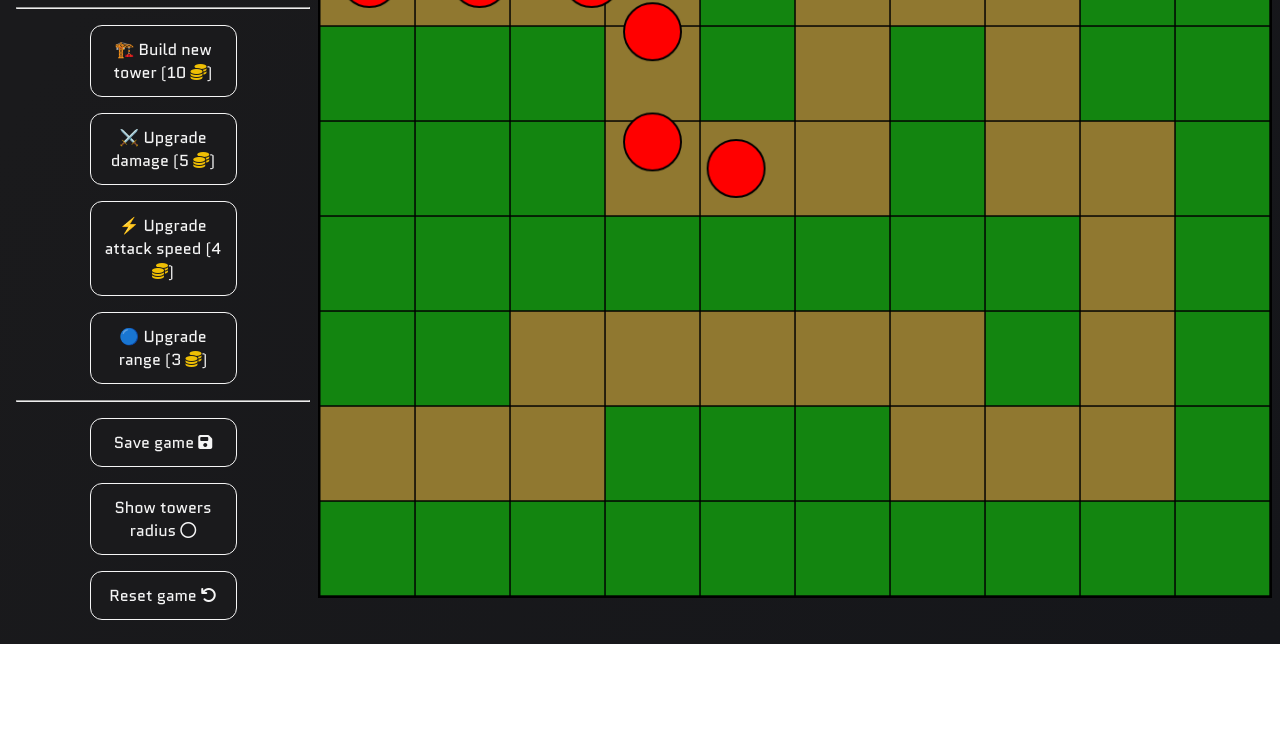
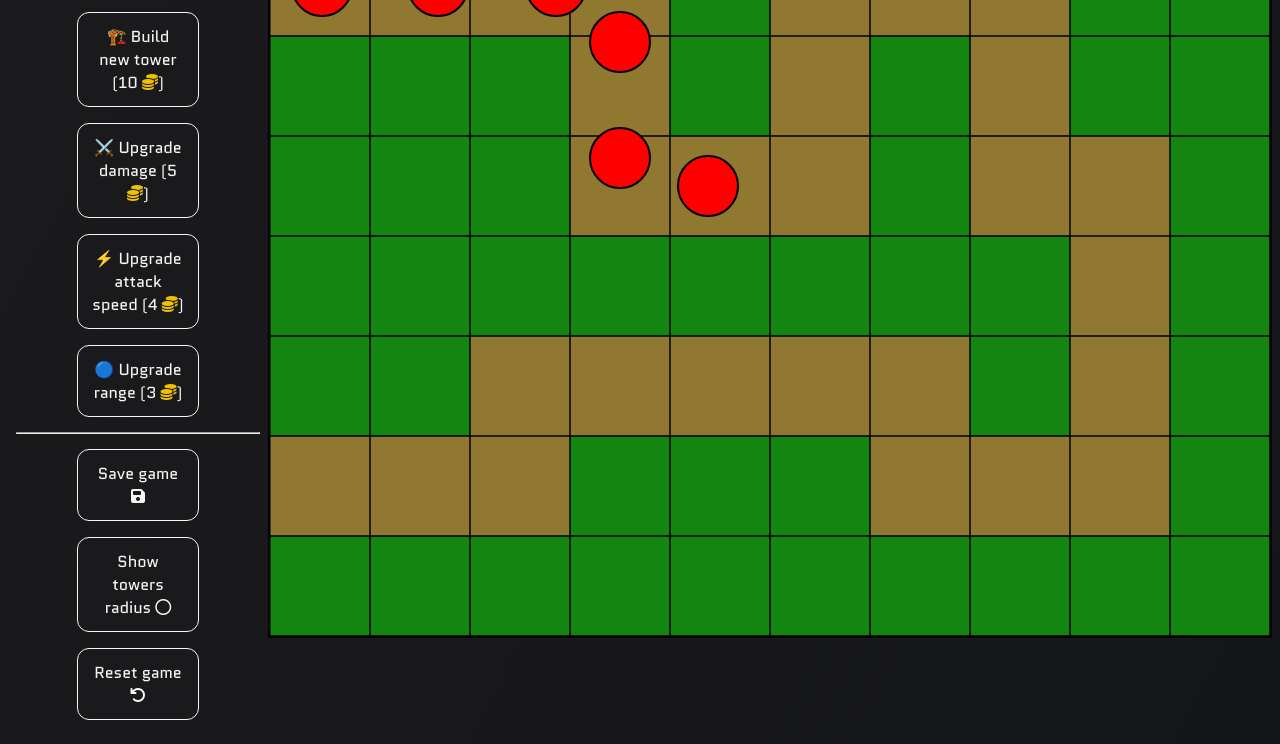
Before and after one commit to WilinskiW/TowerDefenceJS, a website built with webpack: page src/index.html in a window 1280 px wide. Shown: the part 178-922 px from the top of the page. Before the commit the page ends 822 px from the top, so only its background shows below. Built offline with nearby package versions, Linux system fonts and the light colour scheme.

Commit message:
responsive for mobile

```diff
--- a/src/index.html
+++ b/src/index.html
@@ -32,6 +32,6 @@
     </div>
     <canvas id="scene"></canvas>
 </div>
-<script type="module" src="/dist/bundle.min.js"></script>
+<script type="module" src="./scripts/main.js"></script>
 </body>
 </html>
--- a/src/scripts/enemy.js
+++ b/src/scripts/enemy.js
@@ -81,8 +81,7 @@ export class Enemy {
      * @returns {boolean} `true` jeśli przeciwnik jest na pozycji bazy, `false` w przeciwnym wypadku.
      */
     hasReachBase() {
-        return this.x === BASE_POS.col * TILE_SIZE + TILE_SIZE / 2 &&
-            this.y === BASE_POS.row * TILE_SIZE + TILE_SIZE / 2;
+        return this.x === BASE_POS.row * TILE_SIZE + TILE_SIZE / 2 && this.y === BASE_POS.col * TILE_SIZE + TILE_SIZE / 2;
     }
 
     /**
--- a/src/scripts/main.js
+++ b/src/scripts/main.js
@@ -234,6 +234,8 @@ function saveGame() {
 // debounce click
 let canvasDebounceClick;
 canvas.addEventListener("click", (e) => {
+    if(!selectedButton) return;
+
     clearTimeout(canvasDebounceClick);
     canvasDebounceClick = setTimeout(() => {
         handleTowerActions(e, towers, selectedButton, goldSack);
--- a/src/style/style.scss
+++ b/src/style/style.scss
@@ -2,7 +2,7 @@
 
 body {
   font-family: $font-family;
-  font-size: 16px;
+  font-size: 14px;
   background-image: $background;
   color: color(light);
 }
@@ -23,13 +23,25 @@ p {
   .game-container {
     @include flex;
   }
+
+  .info {
+    width: 40%;
+  }
+
+  #scene {
+    width: 60%;
+    max-height: 100vh !important;
+  }
+
+  button {
+    font-size: 16px;
+  }
 }
 
 #scene {
   width: 100%;
-  height: 95vh;
   margin: 0.25rem 0;
-  max-width: 1100px;
+  max-height: 50vh;
   border: 2px solid black;
   display: block;
 }
@@ -73,7 +85,6 @@ button {
   border: solid 1px;
   border-radius: 3 * $radius;
   padding: 0.75rem;
-  font-size: 16px;
   background-color: color(dark);
   color: color(light);
   transition: background-color $transition, color $transition;
```
Also changed, not shown: dist/bundle.min.js, src/style/style.css, 1 other file.
